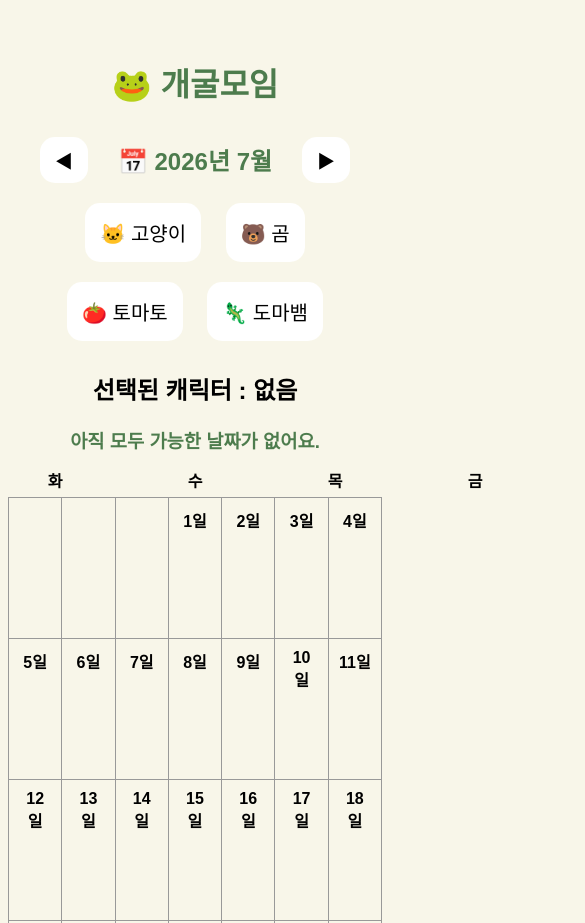
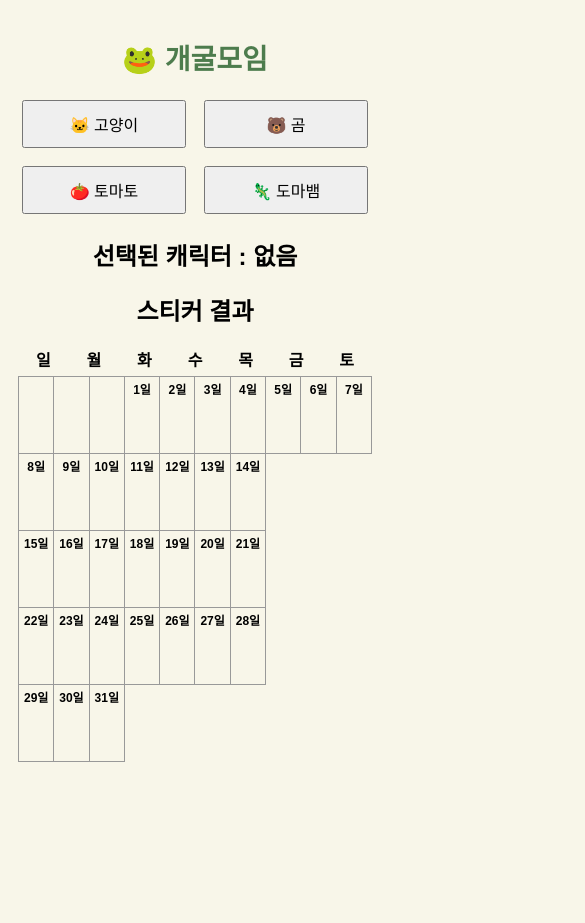
Before and after one commit to kimuluck/gaegulmoim, a plain HTML site: page index.html in a window 390 px wide. Shown: the top 923 px of the page, 585 px wide, since content can reach past the window. After the commit the page ends 844 px from the top, so only its background shows below. Drawn offline with Linux system fonts and the light colour scheme.

Commit message:
Update index.html

```diff
--- a/index.html
+++ b/index.html
@@ -2,13 +2,8 @@
 <html lang="ko">
 <head>
     <meta charset="UTF-8">
-
-    <meta name="viewport"
-      content="width=device-width, initial-scale=1.0">
     <title>개굴모임</title>
-
 <style>
-
     body {
         background-color: #f8f6e9;
         text-align: center;
@@ -21,18 +16,14 @@
     }
 
     button {
-        font-size: 20px;
-        padding: 15px;
-        margin: 10px;
-        border-radius: 15px;
-        border: none;
-        background-color: white;
-        cursor: pointer;
-    }
+    font-size: 18px;
+    padding: 12px;
+    margin: 6px;
+}
 #weekdays {
     display: grid;
-    grid-template-columns: repeat(7, 140px);
-    justify-content: center;
+    grid-template-columns: repeat(7, 1fr);
+    width: 100%;
     margin-bottom: 5px;
     font-weight: bold;
 }
@@ -46,80 +37,83 @@
     table {
     margin: auto;
     border-collapse: collapse;
+     width: 100%;
 }
 
 td {
-    width: 120px;
-    height: 120px;
+    width: auto;
+    height: 80px;
     border: 1px solid #999;
     vertical-align: top;
-    padding: 10px;
+    padding: 5px;
     cursor: pointer;
     border-radius: 10px;
+    font-size: 14px;
 }
 
 td:hover {
     background-color: #f0f0f0;
 }
-#month-header {
-    display: flex;
-    justify-content: center;
-    align-items: center;
-    gap: 20px;
-    margin-top: 20px;
+.calendar-container {
+  width: 100%;
+  overflow-x: auto;
 }
 
-#month-header button {
-    padding: 10px 15px;
-    font-size: 18px;
+.calendar {
+  width: 100%;
+  table-layout: fixed;
+}
+.character-list {
+  display: grid;
+  grid-template-columns: repeat(2, 1fr);
+  gap: 10px;
 }
 
-#month-header h2 {
-    margin: 0;
-    color: #4d7c4d;
-}
-#best-day {
-    color: #4d7c4d;
-    margin: 15px 0;
-}
-.best-day-cell {
-    background-color: #91e078;
-    border: 3px solid #6db56d;
+.calendar-wrapper {
+  overflow-x: auto;
 }
 
-.good-day-cell {
-    background-color: #73bbff;
-    border: 3px solid #4d80e0;
+table {
+  table-layout: fixed;
 }
+@media (max-width: 768px) {
 
-.maybe-day-cell {
-    background-color: #ffc578;
-    border: 3px solid #ffa052;
+    body {
+        padding: 10px;
+    }
+
+    h1 {
+        font-size: 28px;
+    }
+
+    td {
+        height: 70px;
+        padding: 3px;
+        font-size: 12px;
+    }
+
+    button {
+        font-size: 16px;
+        padding: 10px;
+        margin: 4px;
+    }
 }
 </style>
 </head>
 <body>
+<h1>🐸 개굴모임</h1>
+<div class="character-list">
 
-<h1>🐸 개굴모임</h1>
-<div id="month-header">
-    <button onclick="previousMonth()">◀</button>
-    <h2 id="month-title">📅 2026년 7월</h2>
-    <button onclick="nextMonth()">▶</button>
+<button onclick="selectCharacter('🐱 고양이')">🐱 고양이</button>
+<button onclick="selectCharacter('🐻 곰')">🐻 곰</button>
+<button onclick="selectCharacter('🍅 토마토')">🍅 토마토</button>
+<button onclick="selectCharacter('🦎 도마뱀')">🦎 도마뱀</button>
+
 </div>
-<button onclick="selectCharacter('🐱')">🐱 고양이</button>
-
-<button onclick="selectCharacter('🐻')">🐻 곰</button>
-
-<button onclick="selectCharacter('🍅')">🍅 토마토</button>
-
-<button onclick="selectCharacter('🦎')">🦎 도마뱀</button>
-
-
 <h2 id="selected">
     선택된 캐릭터 : 없음
 </h2>
-<h3 id="best-day"></h3>
-
+<h2>스티커 결과</h2>
 <div id="weekdays">
     <div>일</div>
     <div>월</div>
@@ -128,27 +122,19 @@ td:hover {
     <div>목</div>
     <div>금</div>
     <div>토</div>
-</div>
+    </div>
+<div class="calendar-wrapper">
+    <div id="calendar"></div>
 
-<div id="calendar"></div>
 
 <script>
-let currentMonth = 7;
-let currentYear = 2026;
-const monthNames = [
-    "",
-    "1월", "2월", "3월", "4월",
-    "5월", "6월", "7월", "8월",
-    "9월", "10월", "11월", "12월"
-];
+
 let selectedCharacter = "";
 
 let stickers = {};
 
-const savedData = localStorage.getItem("stickers");
-
-if (savedData) {
-    stickers = JSON.parse(savedData);
+for(let day = 1; day <= 31; day++) {
+    stickers[day] = [];
 }
 
 function selectCharacter(character) {
@@ -165,14 +151,7 @@ function addSticker(day) {
         return;
     }
 
-    let dateKey =
-    `${currentYear}-${currentMonth}-${day}`;
-
-if (!stickers[dateKey]) {
-    stickers[dateKey] = [];
-}
-
-let dayStickers = stickers[dateKey];
+    let dayStickers = stickers[day];
 
     if (dayStickers.includes(selectedCharacter)) {
 
@@ -186,96 +165,42 @@ let dayStickers = stickers[dateKey];
         dayStickers.push(selectedCharacter);
 
     }
-localStorage.setItem(
-    "stickers",
-    JSON.stringify(stickers)
-);
+
     renderCalendar();
 }
-function updateMonthTitle() {
 
-    document.getElementById("month-title").innerText =
-        `📅 ${currentYear}년 ${currentMonth}월`;
-
-}
-
-function nextMonth() {
-
-    currentMonth++;
-
-    if(currentMonth > 12) {
-        currentMonth = 1;
-        currentYear++;
-    }
-
-    updateMonthTitle();
-     renderCalendar();
-}
-
-
-function previousMonth() {
-
-    currentMonth--;
-
-    if(currentMonth < 1) {
-        currentMonth = 12;
-        currentYear--;
-    }
-
-    updateMonthTitle();
-    renderCalendar();
-}
 function renderCalendar() {
 
     let html = "<table>";
 
     let day = 1;
-    let startDay = new Date(currentYear, currentMonth - 1, 1).getDay();
-let daysInMonth =
-    new Date(currentYear, currentMonth, 0).getDate();
-    for (let row = 0; row < 5; row++) {
+    let startDay = 3;
+
+    for (let row = 0; row < 6; row++) {
 
         html += "<tr>";
+            if (row === 0) {
+
+    for (let i = 0; i < startDay; i++) {
+        html += "<td></td>";
+    }
+
+}
 
         for (let col = 0; col < 7; col++) {
 
-            // 첫 줄 앞쪽 빈칸
-            if (row === 0 && col < startDay) {
+            if (day <= 31) {
 
-                html += "<td></td>";
-
-            } else if (day <= daysInMonth) {
-
-                let dateKey =
-    `${currentYear}-${currentMonth}-${day}`;
-
-let isBestDay =
-    stickers[dateKey] &&
-    stickers[dateKey].length === 4;
-    let stickerCount =
-    (stickers[dateKey] || []).length;
                 html += `
-                <td onclick="addSticker(${day})"
-                 class="
-${stickerCount === 4 ? 'best-day-cell' : ''}
-${stickerCount === 3 ? 'good-day-cell' : ''}
-${stickerCount === 2 ? 'maybe-day-cell' : ''}
-"
-                >
+                <td onclick="addSticker(${day})">
                     <strong>${day}일</strong><br>
-                    ${(stickers[
-`${currentYear}-${currentMonth}-${day}`
-] || []).join(" ")}
+                    ${stickers[day].join(" ")}
                 </td>
                 `;
 
                 day++;
+            }
 
-            } else {
-
-                html += "<td></td>";
-
-            }
         }
 
         html += "</tr>";
@@ -284,37 +209,7 @@ ${stickerCount === 2 ? 'maybe-day-cell' : ''}
     html += "</table>";
 
     document.getElementById("calendar").innerHTML = html;
-
-let availableDays = [];
-
-for (let day = 1; day <= daysInMonth; day++) {
-
-    let dateKey =
-        `${currentYear}-${currentMonth}-${day}`;
-
-    if (
-        stickers[dateKey] &&
-        stickers[dateKey].length === 4
-    ) {
-        console.log(dateKey, stickers[dateKey]);
-        availableDays.push(day);
-    }
 }
-
-if (availableDays.length > 0) {
-
-    document.getElementById("best-day").innerHTML =
-        "🎉 모두 가능한 날짜 : " +
-        availableDays.join(", ") + "일";
-
-} else {
-
-    document.getElementById("best-day").innerHTML =
-        "아직 모두 가능한 날짜가 없어요.";
-
-}
-}
-
 renderCalendar();
 </script>
 </body>
```
